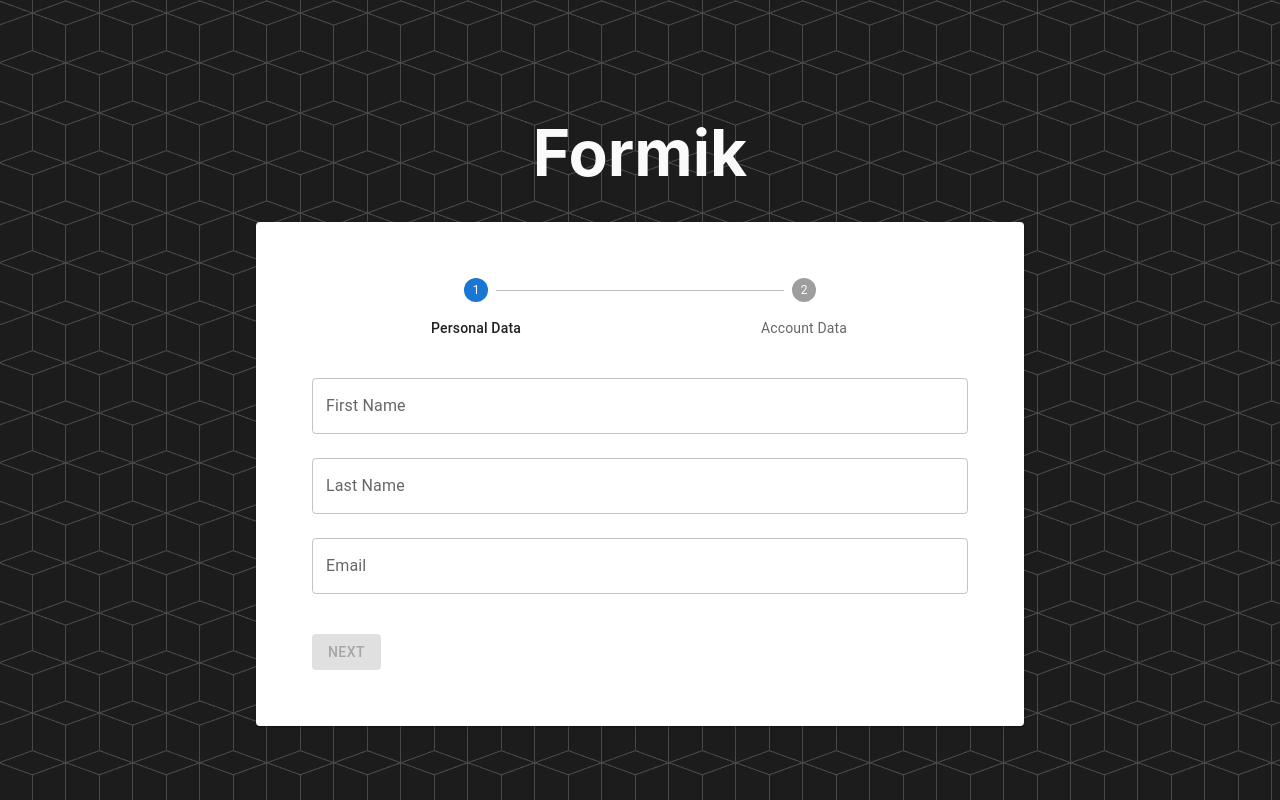
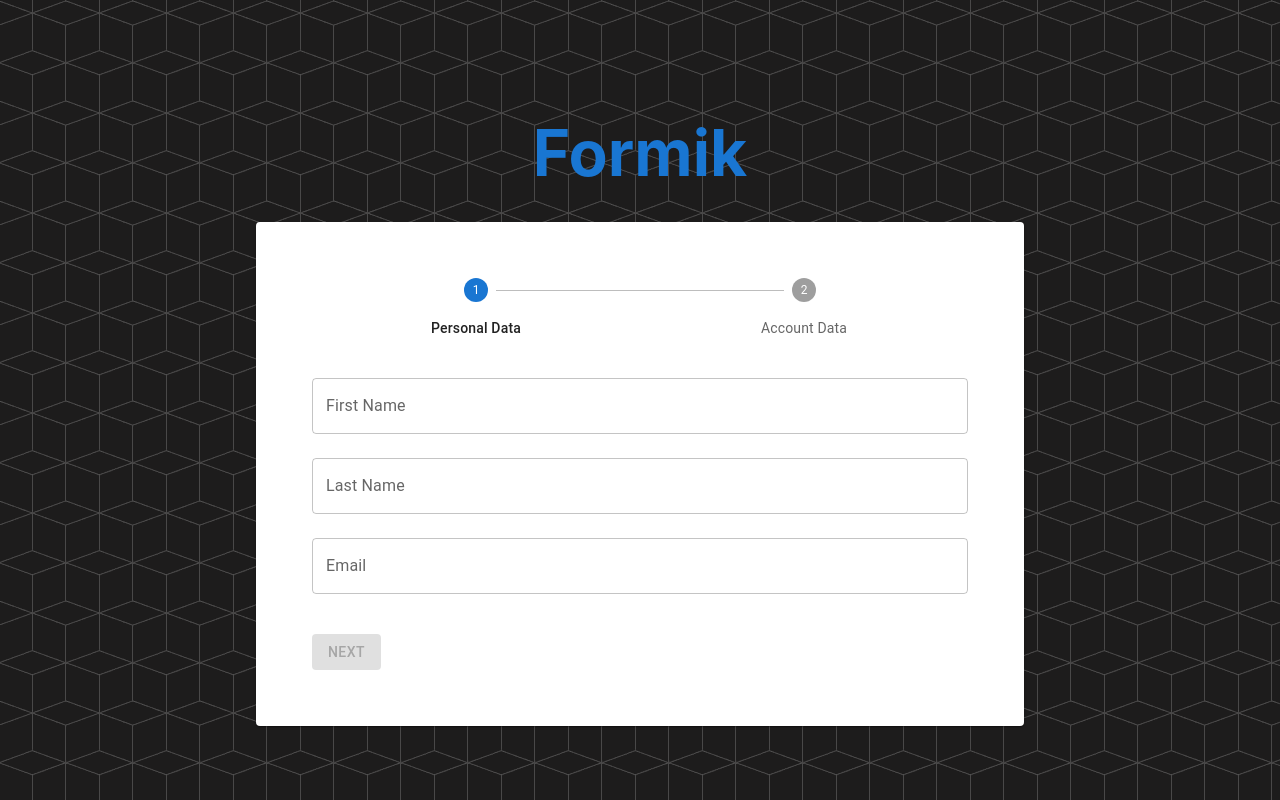
Before and after one commit to RodrigoFerreyra789/probando-formik, a Next.js app: page / in a window 1280 px wide. Built offline with nearby package versions, Linux system fonts and the light colour scheme.

Commit message:
change title color

```diff
--- a/styles/Home.module.css
+++ b/styles/Home.module.css
@@ -14,6 +14,6 @@
     margin-bottom: 2rem;
     line-height: 1.15;
     font-size: 4rem;
-    color: #fafafa;
+    color: #1976d2;
     text-transform: capitalize;
 }
```
